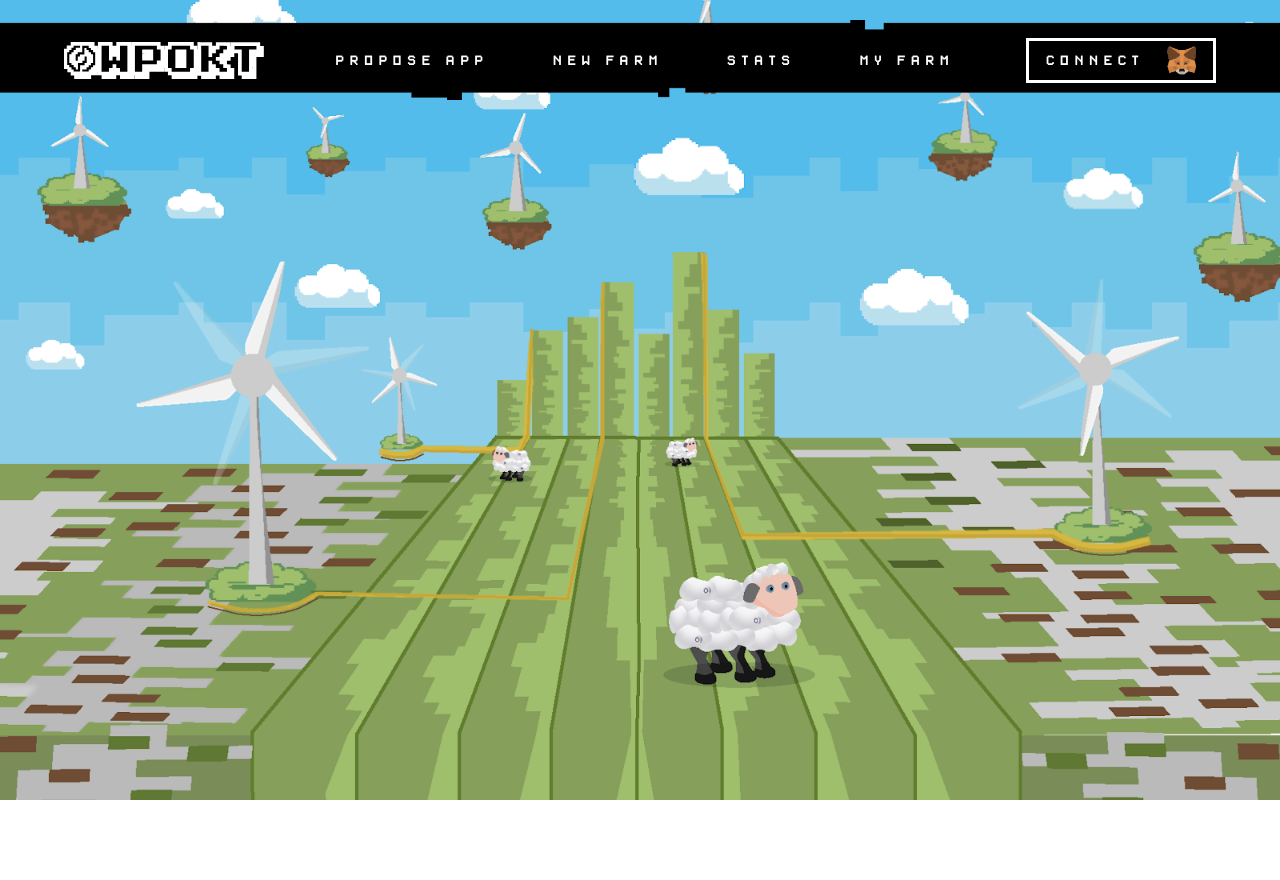
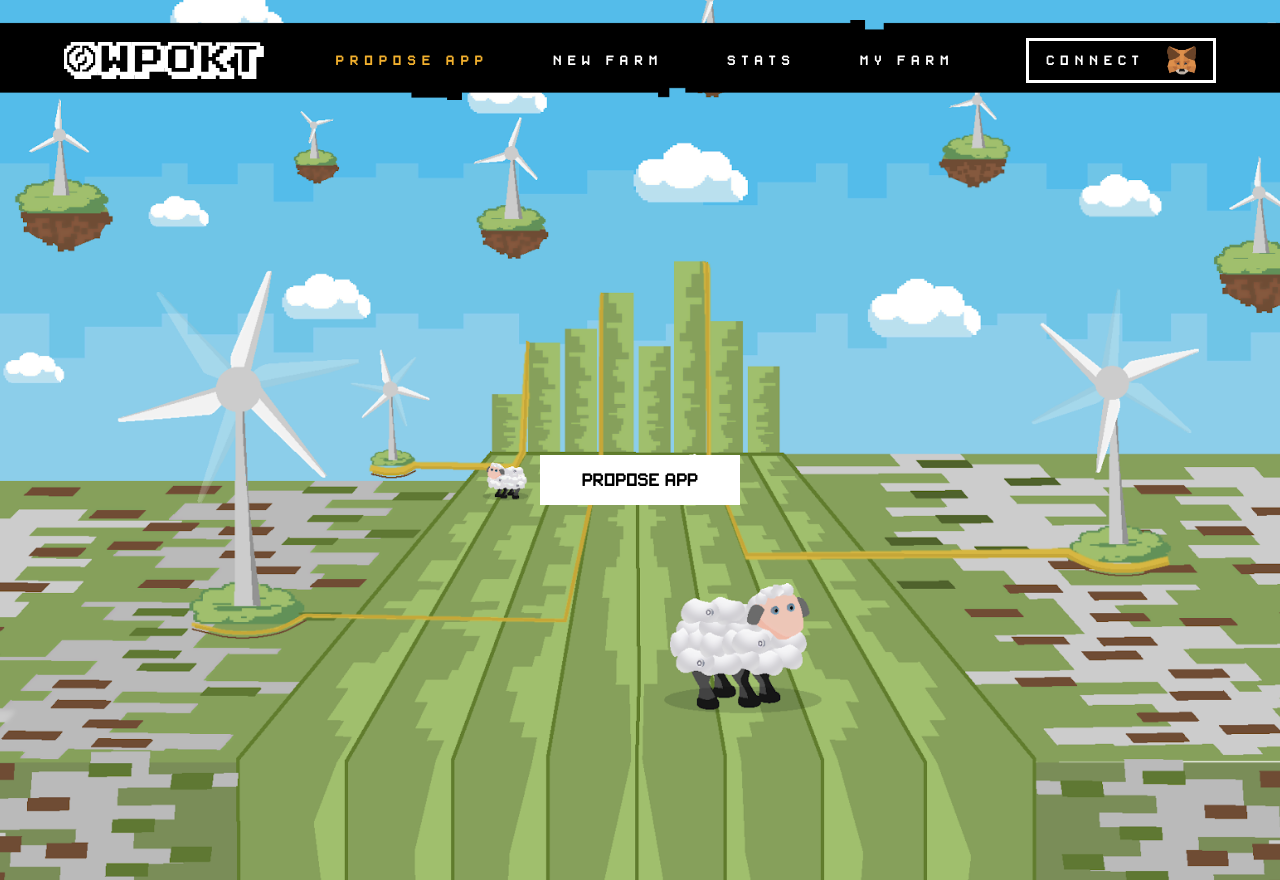
Before and after one commit to pokt-foundation/wpokt-app, a React (Create React App) app: page /propose in a window 1280 px wide. Before the commit the page ends 800 px from the top, so only its background shows below. Built offline with nearby package versions, Linux system fonts and the light colour scheme.

Commit message:
Add router

```diff
--- a/package.json
+++ b/package.json
@@ -10,9 +10,11 @@
     "@types/node": "^12.0.0",
     "@types/react": "^17.0.0",
     "@types/react-dom": "^17.0.0",
+    "@types/react-router-dom": "^5.1.7",
     "@types/styled-components": "^5.1.7",
     "react": "^17.0.1",
     "react-dom": "^17.0.1",
+    "react-router-dom": "^5.2.0",
     "react-scripts": "4.0.3",
     "styled-components": "^5.2.1",
     "typescript": "^4.1.2",
--- a/src/App.tsx
+++ b/src/App.tsx
@@ -1,29 +1,47 @@
 import React from 'react';
-import styled from 'styled-components';
+import { BrowserRouter as Router, Route, Switch } from 'react-router-dom'
 import GlobalFonts from 'fonts/font';
-
-// Assets
-import PocktWorldImage from 'assets/images/pockt_world.png';
 
 // Components
 import Navigation from 'components/Navigation';
+import Wrapper from 'components/Wrapper';
 
 const App: React.FC = () => {
   return (
     <Wrapper>
       <GlobalFonts />
-      <Navigation />
+      <Router>
+        <Navigation />
+        <Switch>
+          <Route exact path='/'>
+            <div style={{ alignItems: 'center', display: 'flex', height: '100vh', justifyContent: 'center', width: '100%' }}>
+              <div style={{ alignItems: 'center', background: 'white', display: 'flex', height: '50px', justifyContent: 'center', textAlign: 'center', width: '200px' }}>Home</div>
+            </div>
+          </Route>
+          <Route exact path='/propose'>
+            <div style={{ alignItems: 'center', display: 'flex', height: '100vh', justifyContent: 'center', width: '100%' }}>
+              <div style={{ alignItems: 'center', background: 'white', display: 'flex', height: '50px', justifyContent: 'center', textAlign: 'center', width: '200px' }}>Propose App</div>
+            </div>
+          </Route>
+          <Route exact path='/new-farm'>
+            <div style={{ alignItems: 'center', display: 'flex', height: '100vh', justifyContent: 'center', width: '100%' }}>
+              <div style={{ alignItems: 'center', background: 'white', display: 'flex', height: '50px', justifyContent: 'center', textAlign: 'center', width: '200px' }}>New Farm</div>
+            </div>
+          </Route>
+          <Route exact path='/stats'>
+            <div style={{ alignItems: 'center', display: 'flex', height: '100vh', justifyContent: 'center', width: '100%' }}>
+              <div style={{ alignItems: 'center', background: 'white', display: 'flex', height: '50px', justifyContent: 'center', textAlign: 'center', width: '200px' }}>Stats</div>
+            </div>
+          </Route>
+          <Route exact path='/my-farm'>
+            <div style={{ alignItems: 'center', display: 'flex', height: '100vh', justifyContent: 'center', width: '100%' }}>
+              <div style={{ alignItems: 'center', background: 'white', display: 'flex', height: '50px', justifyContent: 'center', textAlign: 'center', width: '200px' }}>My Farm</div>
+            </div>
+          </Route>
+        </Switch>
+      </Router>
     </Wrapper>
   );
 }
 
 export default App;
-
-const Wrapper = styled.div`
-  background-image: url(${PocktWorldImage});
-  background-position: top;
-  background-size: cover;
-  height: 100vh;
-  width: 100%;
-  z-index: 0;
-`
--- a/src/components/Navigation/components/index.ts
+++ b/src/components/Navigation/components/index.ts
@@ -1,8 +1,9 @@
 import styled from 'styled-components';
+import { NavLink } from 'react-router-dom';
 import { media } from 'components/breakpoints';
 import { colors } from 'components/theme';
 
-export const ConnectWalletButton = styled.button`
+export const StyledConnectWalletButton = styled.button`
     align-items: center;
     background: transparent;
     border: 3px solid ${colors.white};
@@ -49,7 +50,22 @@ export const ConnectWalletButton = styled.button`
     `}
 `;
 
-export const LogoContainer = styled.div`
+export const StyledLink = styled(NavLink)`
+    color: ${colors.white};
+    text-decoration: none;
+    transition: all .3s ease;
+
+    &:focus,
+    &:active,
+    &:hover {
+        color: ${colors.yellow};
+    }
+    &.active {
+        color: ${colors.yellow};
+    }
+`;
+
+export const StyledLogoContainer = styled.div`
     fill: ${colors.white};
     height: 19px;
     transition: all .3s ease;
@@ -78,7 +94,7 @@ export const LogoContainer = styled.div`
     `}
 `;
 
-export const MetaMaskImageContainer = styled.div`
+export const StyledMetaMaskImageContainer = styled.div`
     background-position: center;
     background-repeat: no-repeat;
     background-size: cover;
@@ -106,7 +122,7 @@ export const MetaMaskImageContainer = styled.div`
     `}
 `
 
-export const NavigationContainer = styled.div`
+export const StyledNavigationContainer = styled.div`
     align-items: center;
     background-position: center;
     background-repeat: no-repeat;
@@ -133,7 +149,7 @@ export const NavigationContainer = styled.div`
     `}
 `;
 
-export const NavigationItems = styled.nav`
+export const StyledNavigationItems = styled.nav`
     color: ${colors.white};
     display: none;
     font-size: 10px;
@@ -190,7 +206,7 @@ export const NavigationItems = styled.nav`
     }
 `;
 
-export const SandwichMenuContainer = styled.div`
+export const StyledSandwichMenuContainer = styled.div`
     display: block;
     fill: ${colors.white};
     margin-left: 1em;
--- a/src/components/Navigation/index.tsx
+++ b/src/components/Navigation/index.tsx
@@ -1,4 +1,5 @@
 import React from 'react';
+import { NavLink } from 'react-router-dom';
 
 // Assets
 import { ReactComponent as LogoSvg } from 'assets/icons/logo.svg';
@@ -8,40 +9,59 @@ import { ReactComponent as SandwichMenu } from 'assets/icons/sandwich_menu.svg';
 
 // Components
 import {
-    ConnectWalletButton,
-    LogoContainer,
-    MetaMaskImageContainer,
-    NavigationContainer,
-    NavigationItems,
-    SandwichMenuContainer,
+    StyledLink,
+    StyledConnectWalletButton,
+    StyledLogoContainer,
+    StyledMetaMaskImageContainer,
+    StyledNavigationContainer,
+    StyledNavigationItems,
+    StyledSandwichMenuContainer,
 
 } from './components';
 import { Flex } from 'components/Containers';
 
 const Navigation: React.FC = () => {
     return (
-        <NavigationContainer style={{ backgroundImage: `url(${NavigationBarImage})` }}>
-            <LogoContainer>
-                <LogoSvg />
-            </LogoContainer>
-            <NavigationItems>
+        <StyledNavigationContainer style={{ backgroundImage: `url(${NavigationBarImage})` }}>
+            <NavLink exact activeClassName='active' to='/'>
+                <StyledLogoContainer>
+                    <LogoSvg />
+                </StyledLogoContainer>
+            </NavLink>
+            <StyledNavigationItems>
                 <ul>
-                    <li>Propose App</li>
-                    <li>New Farm</li>
-                    <li>Stats</li>
-                    <li>My Farm</li>
+                    <li>
+                        <StyledLink exact activeClassName='active' to='/propose'>
+                            Propose App
+                        </StyledLink>
+                    </li>
+                    <li>
+                        <StyledLink exact activeClassName='active' to='/new-farm'>
+                            New Farm
+                        </StyledLink>
+                    </li>
+                    <li>
+                        <StyledLink exact activeClassName='active' to='/stats'>
+                            Stats
+                        </StyledLink>
+                    </li>
+                    <li>
+                        <StyledLink exact activeClassName='active' to='/my-farm'>
+                            My Farm
+                        </StyledLink>
+                    </li>
                 </ul>
-            </NavigationItems>
+            </StyledNavigationItems>
             <Flex align={'center'}>
-                <ConnectWalletButton>
+                <StyledConnectWalletButton>
                     Connect
-                    <MetaMaskImageContainer style={{ backgroundImage: `url(${MetaMaskImage})` }} />
-                </ConnectWalletButton>
-                <SandwichMenuContainer>
+                    <StyledMetaMaskImageContainer style={{ backgroundImage: `url(${MetaMaskImage})` }} />
+                </StyledConnectWalletButton>
+                <StyledSandwichMenuContainer>
                     <SandwichMenu />
-                </SandwichMenuContainer>
+                </StyledSandwichMenuContainer>
             </Flex>
-        </NavigationContainer>
+        </StyledNavigationContainer>
     )
 }
 
--- /dev/null
+++ b/src/components/Wrapper.ts
@@ -0,0 +1,15 @@
+import styled from 'styled-components';
+
+// Assets
+import PocktWorldImage from 'assets/images/pockt_world.png';
+
+const Wrapper = styled.div`
+    background-image: url(${PocktWorldImage});
+    background-position: top;
+    background-size: cover;
+    min-height: 100vh;
+    width: 100%;
+    z-index: 0;
+`;
+
+export default Wrapper;
```
Also changed, not shown: 1 other file (tests, documents, lock files or other folders).
